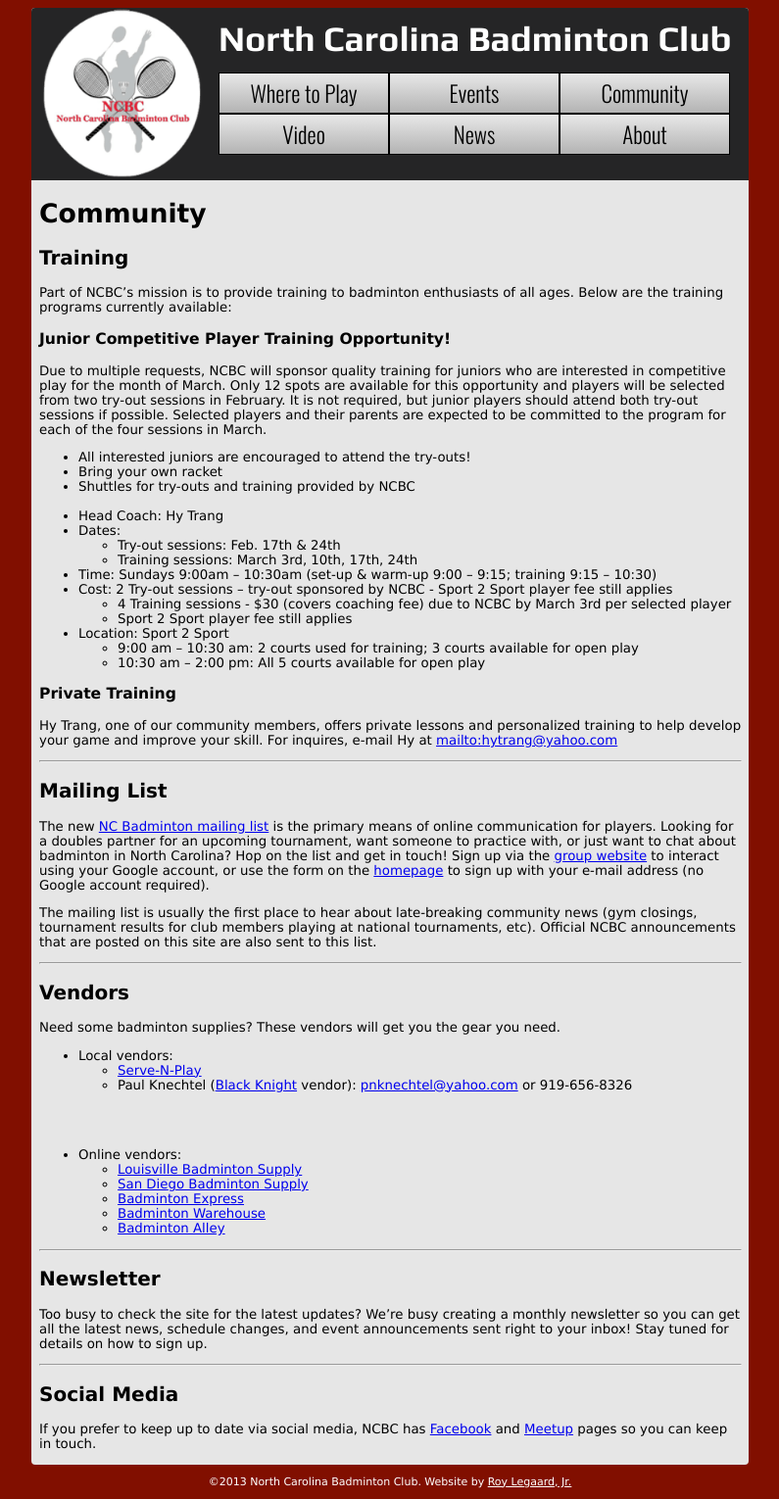
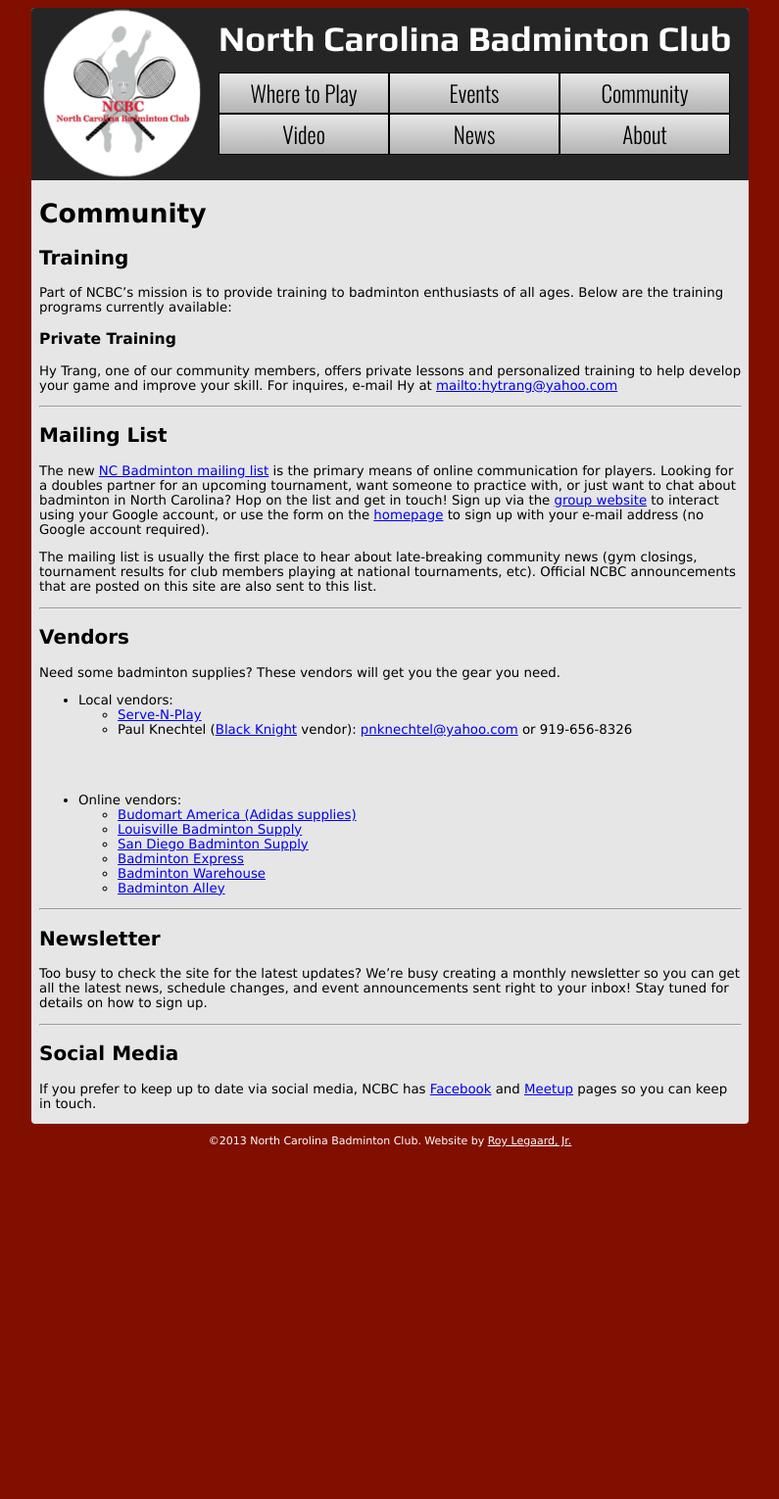
Before and after one commit to NCBC/ncbc.github.com, a Jekyll site: the page built from community.md, in a window 1280 px wide. Shown: the whole page at 98% size, without its empty margins (242-1037 px from the left). Built offline with Jekyll 4.4.1, drawn with Linux system fonts in a browser that asks for light colours; after the commit the page ends 1182 px from its top, so only the background shows below that.

Commit message:
Removed outdated junior training, added vendor

```diff
--- a/community.md
+++ b/community.md
@@ -7,26 +7,6 @@ permalink: /community/
 ## Training
 
 Part of NCBC's mission is to provide training to badminton enthusiasts of all ages. Below are the training programs currently available:
-
-### Junior Competitive Player Training Opportunity!
-
-Due to multiple requests, NCBC will sponsor quality training for juniors who are interested in competitive play for the month of March. Only 12 spots are available for this opportunity and players will be selected from two try-out sessions in February. It is not required, but junior players should attend both try-out sessions if possible. Selected players and their parents are expected to be committed to the program for each of the four sessions in March.
-
-- All interested juniors are encouraged to attend the try-outs!
-- Bring your own racket
-- Shuttles for try-outs and training provided by NCBC
-<br /><br />
-- Head Coach:  Hy Trang <br />
-- Dates: <br />
-    - Try-out sessions: Feb. 17th & 24th <br />
-    - Training sessions: March 3rd, 10th, 17th, 24th <br />
-- Time:  Sundays   9:00am – 10:30am (set-up & warm-up 9:00 – 9:15; training 9:15 – 10:30) <br />
-- Cost:  2 Try-out sessions – try-out sponsored by NCBC - Sport 2 Sport player fee still applies <br />
-    - 4 Training sessions - $30 (covers coaching fee) due to NCBC by March 3rd per selected player <br />
-    - Sport 2 Sport player fee still applies <br />
-- Location: Sport 2 Sport <br />
-    - 9:00 am – 10:30 am: 2 courts used for training; 3 courts available for open play <br />
-    - 10:30 am – 2:00 pm:  All 5 courts available for open play <br />
 
 ### Private Training
 
@@ -52,6 +32,7 @@ Need some badminton supplies? These vendors will get you the gear you need.
 
 <br /> <br />
 - Online vendors: <br />
+    - [Budomart America (Adidas supplies)](http://budomartamerica.com) <br />
     - [Louisville Badminton Supply](http://www.angelfire.com/biz/lbs/current/) <br />
     - [San Diego Badminton Supply](http://www.badminton.net/cart/index.php) <br />
     - [Badminton Express](http://www.badmintonexpress.com/index.html) <br />
```
